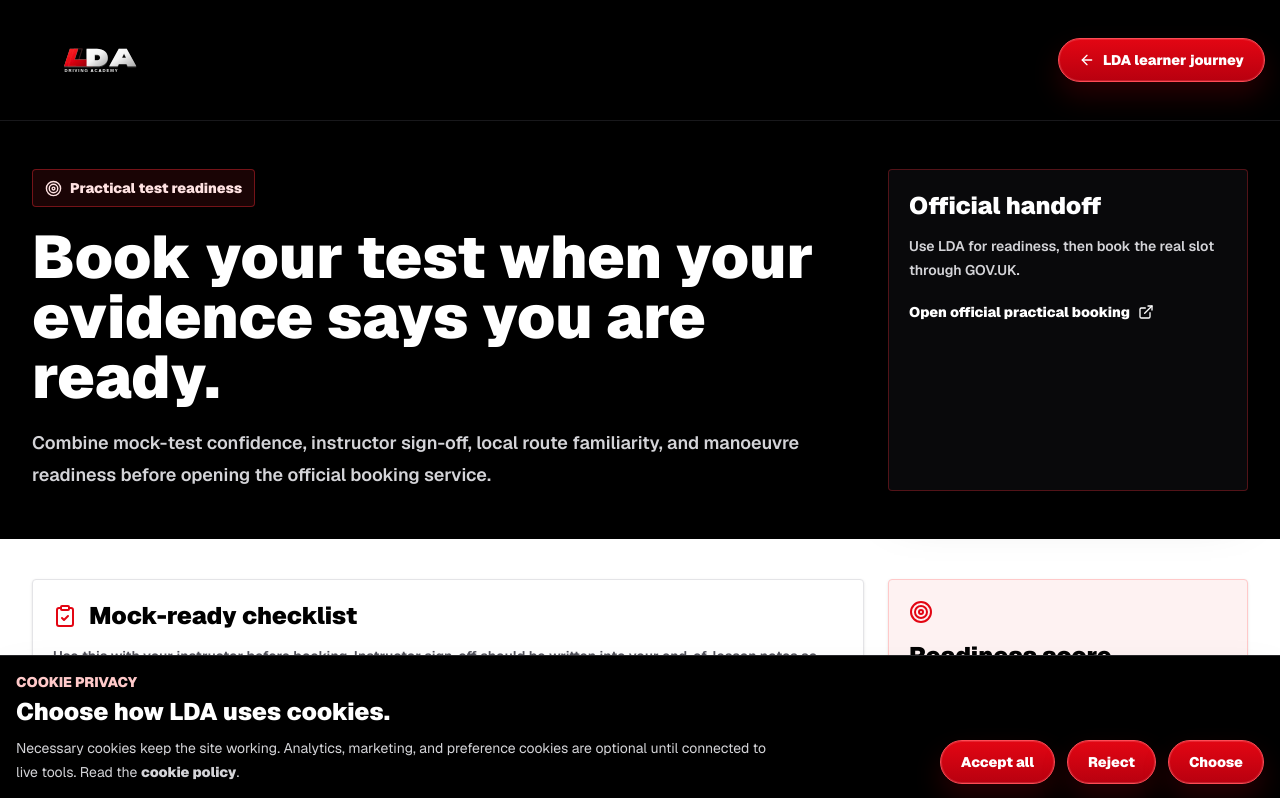
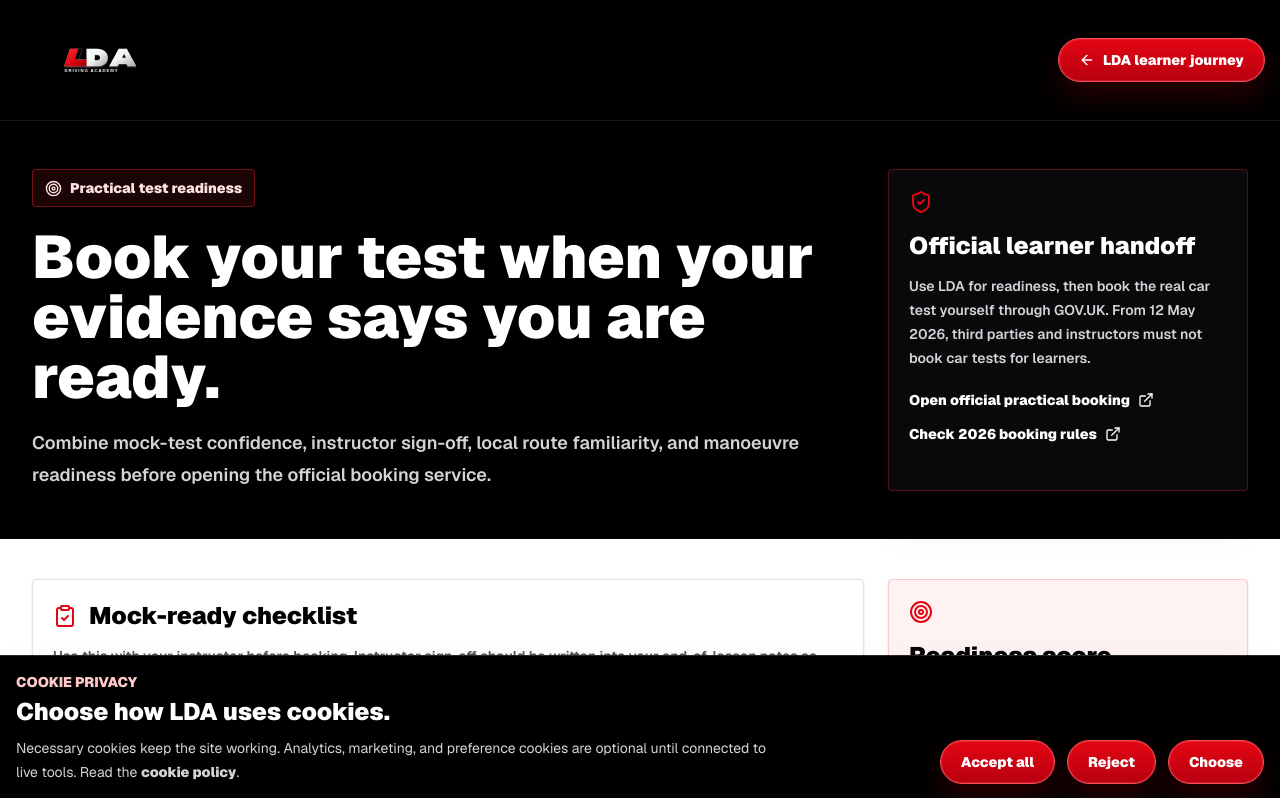
Before and after one commit to LDrivingAcademy/LDA, a Next.js app: page /practical-test in a window 1280 px wide. Shown: the top 798 px of the page. Built offline with nearby package versions, Linux system fonts and the light colour scheme.

Commit message:
Clarify practical test GOV.UK handoff

```diff
--- a/src/app/practical-test/page.tsx
+++ b/src/app/practical-test/page.tsx
@@ -1,5 +1,5 @@
 import Link from "next/link";
-import { ArrowLeft, ExternalLink, Target } from "lucide-react";
+import { ArrowLeft, ExternalLink, ShieldCheck, Target } from "lucide-react";
 import { Brand } from "@/components/brand";
 import { PracticalTestPlanner } from "@/components/practical-test-planner";
 
@@ -26,10 +26,16 @@
             </p>
           </div>
           <aside className="rounded border border-red-500/30 bg-zinc-950 p-5 shadow-2xl">
-            <h2 className="text-2xl font-black">Official handoff</h2>
-            <p className="mt-3 text-sm font-semibold leading-6 text-zinc-300">Use LDA for readiness, then book the real slot through GOV.UK.</p>
+            <ShieldCheck className="text-brand" />
+            <h2 className="mt-4 text-2xl font-black">Official learner handoff</h2>
+            <p className="mt-3 text-sm font-semibold leading-6 text-zinc-300">
+              Use LDA for readiness, then book the real car test yourself through GOV.UK. From 12 May 2026, third parties and instructors must not book car tests for learners.
+            </p>
             <a href="https://www.gov.uk/book-driving-test" target="_blank" rel="noreferrer" className="mt-5 inline-flex items-center gap-2 text-sm font-black text-red-100 underline decoration-brand decoration-2 underline-offset-4">
               Open official practical booking <ExternalLink size={16} />
+            </a>
+            <a href="https://www.gov.uk/guidance/changes-to-driving-test-booking-rules-in-2026" target="_blank" rel="noreferrer" className="mt-3 flex items-center gap-2 text-sm font-black text-zinc-200 underline decoration-zinc-500 decoration-2 underline-offset-4">
+              Check 2026 booking rules <ExternalLink size={16} />
             </a>
           </aside>
         </div>
```
